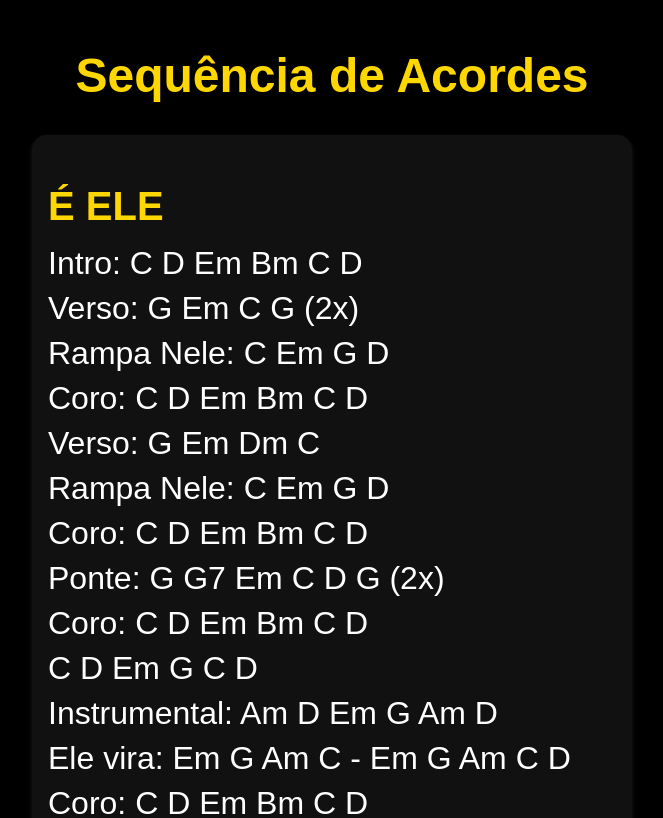
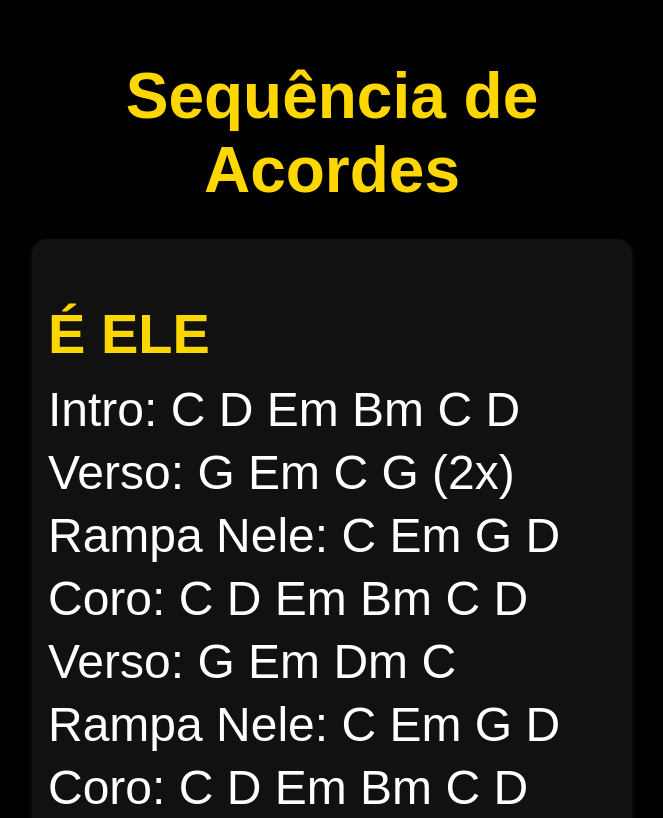
Before and after one commit to Wesllley-Silva/santa-luzia, a plain HTML site: page index.html in a window 1280 px wide. Shown: the top 818 px of the page, without its empty margins (308-971 px from the left). Drawn offline with Linux system fonts and the light colour scheme.

Commit message:
Update index.html

```diff
--- a/index.html
+++ b/index.html
@@ -14,7 +14,7 @@ body {
 }
 h1 {
   text-align: center;
-  font-size: 3rem;
+  font-size: 4rem;
   margin-bottom: 2rem;
   color: #FFD700;
 }
@@ -26,12 +26,12 @@ h1 {
   box-shadow: 0px 2px 5px rgba(255,255,255,0.1);
 }
 .card h2 {
-  font-size: 2.5rem;
+  font-size: 3.5rem;
   color: #FFD700;
   margin-bottom: 1rem;
 }
 .card p {
-  font-size: 2rem;
+  font-size: 3rem;
   margin: 0.5rem 0;
 }
 @media (min-width: 600px) {
```
